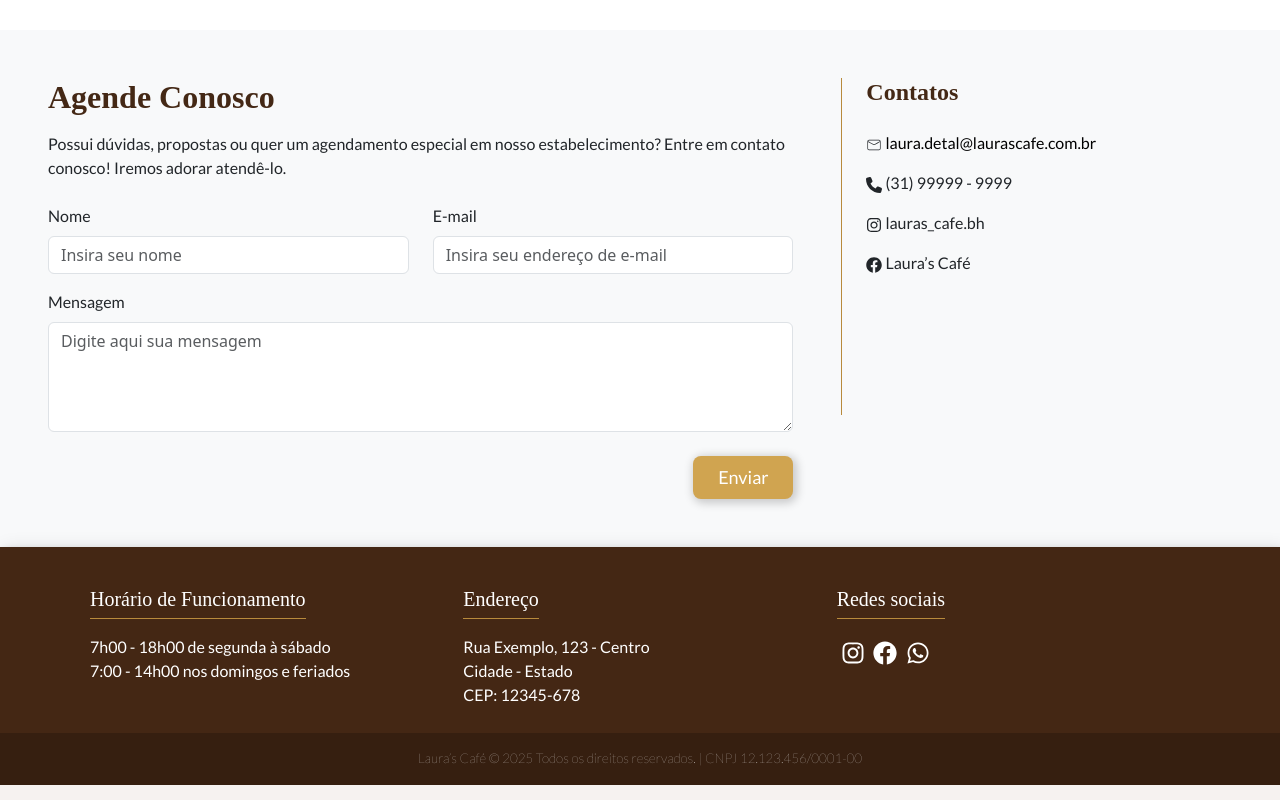
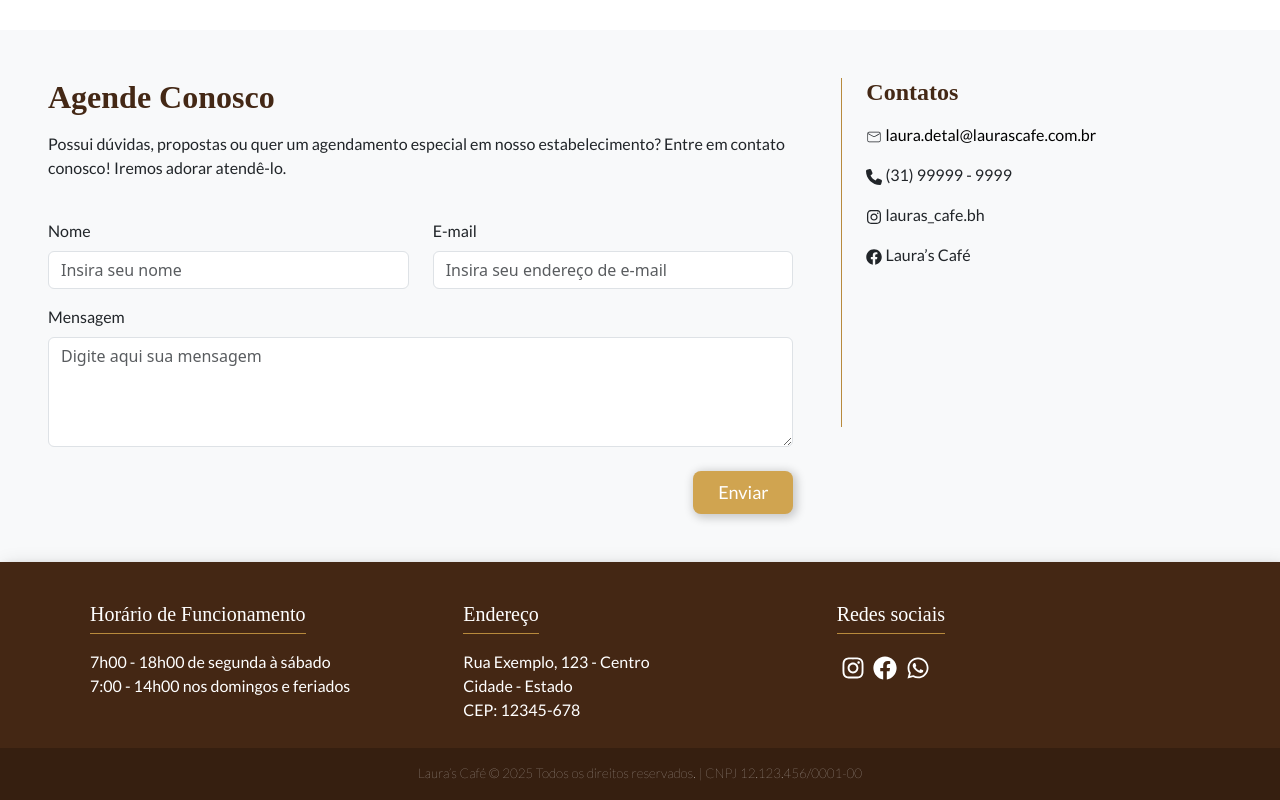
Before and after one commit to LucasLeme04/laura-cafe, a React (Vite) app in the folder lauras-cafe/: page / in a window 1280 px wide. Shown: the part 2500-3300 px from the top of the page. Built offline with nearby package versions, Linux system fonts and the light colour scheme.

Commit message:
Adicionando classes no formulário

```diff
--- a/lauras-cafe/src/pages/Contact.tsx
+++ b/lauras-cafe/src/pages/Contact.tsx
@@ -21,13 +21,13 @@ function Contact() {
                         <Form className="contact-form">
                             <Row className="mb-3">
                                 <Col md={6}>
-                                    <Form.Group controlId="formNome" className='text-left'>
+                                    <Form.Group controlId="formNome" className='text-left form-input'>
                                         <Form.Label className="lato-regular">Nome</Form.Label>
                                         <Form.Control type="text" placeholder="Insira seu nome" />
                                     </Form.Group>
                                 </Col>
                                 <Col md={6}>
-                                    <Form.Group controlId="formEmail" className='text-left'>
+                                    <Form.Group controlId="formEmail" className='text-left form-input'>
                                         <Form.Label className="lato-regular">E-mail</Form.Label>
                                         <Form.Control type="email" placeholder="Insira seu endereço de e-mail" />
                                     </Form.Group>
@@ -45,8 +45,8 @@ function Contact() {
                         </Form>
                     </Col>
 
-                    <Col md={3} className="mt-5 mt-md-0 ps-4 border-left-custom">
-                        <h4 className="fw-bold text-brown mb-4 text-left playfair-display-regular contact-title">Contatos</h4>
+                    <Col md={3} className="contact-info-aside mt-md-0 ps-4 border-left-custom">
+                        <h4 className="fw-bold text-brown mb-3 text-left playfair-display-regular contact-title">Contatos</h4>
                         <p className='text-left lato-regular'><CiMail /> <a href="mailto:laura.detal@laurascafe.com.br" className="no-decoration">laura.detal@laurascafe.com.br</a></p>
                         <p className='text-left lato-regular' ><FaPhone /> (31) 99999 - 9999</p>
                         <p className='text-left lato-regular'><FaInstagram /> lauras_cafe.bh</p>
```
